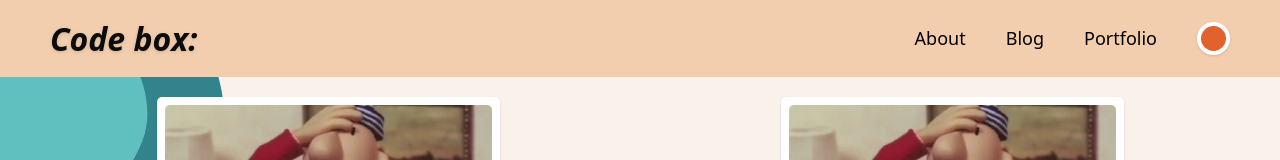
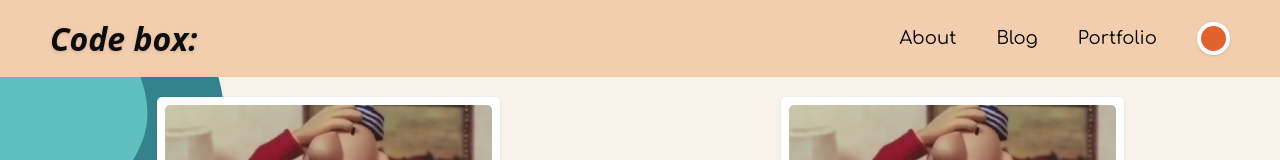
Before and after one commit to Happiva/piva-blog, a Next.js app: page / in a window 1280 px wide. Shown: the top 160 px of the page. Built offline with nearby package versions, Linux system fonts and the light colour scheme.

Commit message:
헤더 내 네비게이터에 next/font 사용한 폰트 적용

```diff
--- a/src/components/layout/Navigator.tsx
+++ b/src/components/layout/Navigator.tsx
@@ -1,12 +1,22 @@
 import { navLinks } from '@/constants';
 import Link from 'next/link';
 import React from 'react';
+import { Comfortaa } from 'next/font/google';
+
+const comfortaa = Comfortaa({
+  subsets: ['latin'],
+  variable: '--font-comfortaa',
+});
 
 const Navigator = () => {
   return (
     <div className="hidden space-x-10 lg:block mr-[40px]">
       {navLinks.map(({ text, link }) => (
-        <Link key={text} href={link} className="text-[18px]">
+        <Link
+          key={text}
+          href={link}
+          className={`${comfortaa.variable} text-[18px] font-comfortaa`}
+        >
           {text}
         </Link>
       ))}
--- a/tailwind.config.ts
+++ b/tailwind.config.ts
@@ -37,10 +37,8 @@ const config: Config = {
       moon: '#FFE791',
     },
     extend: {
-      backgroundImage: {
-        'gradient-radial': 'radial-gradient(var(--tw-gradient-stops))',
-        'gradient-conic':
-          'conic-gradient(from 180deg at 50% 50%, var(--tw-gradient-stops))',
+      fontFamily: {
+        comfortaa: ['var(--font-comfortaa)'],
       },
     },
   },
```
